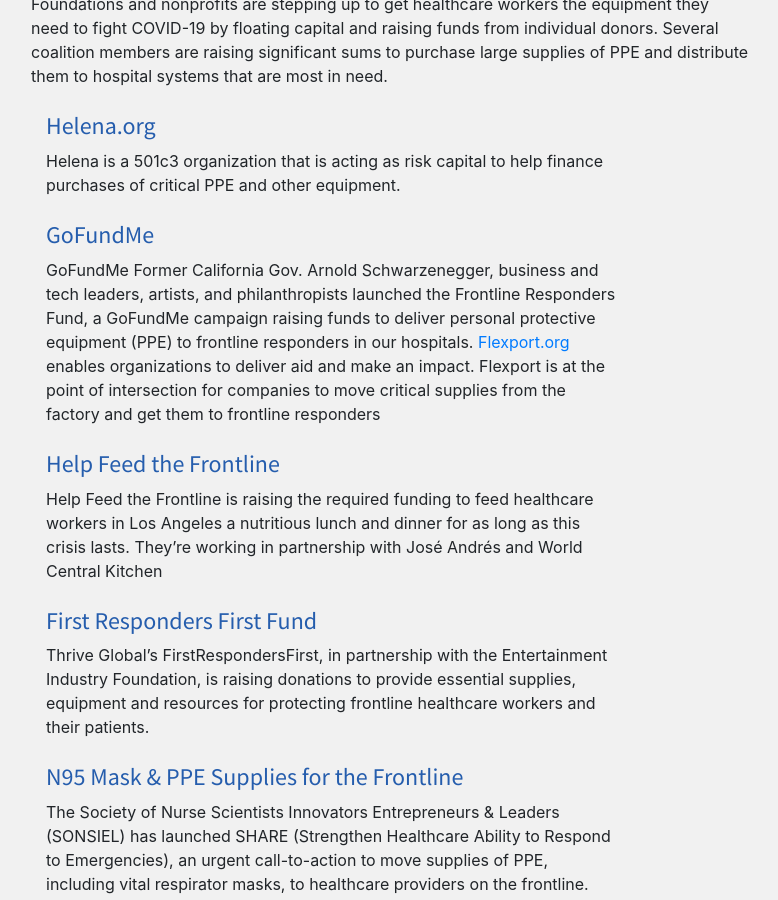
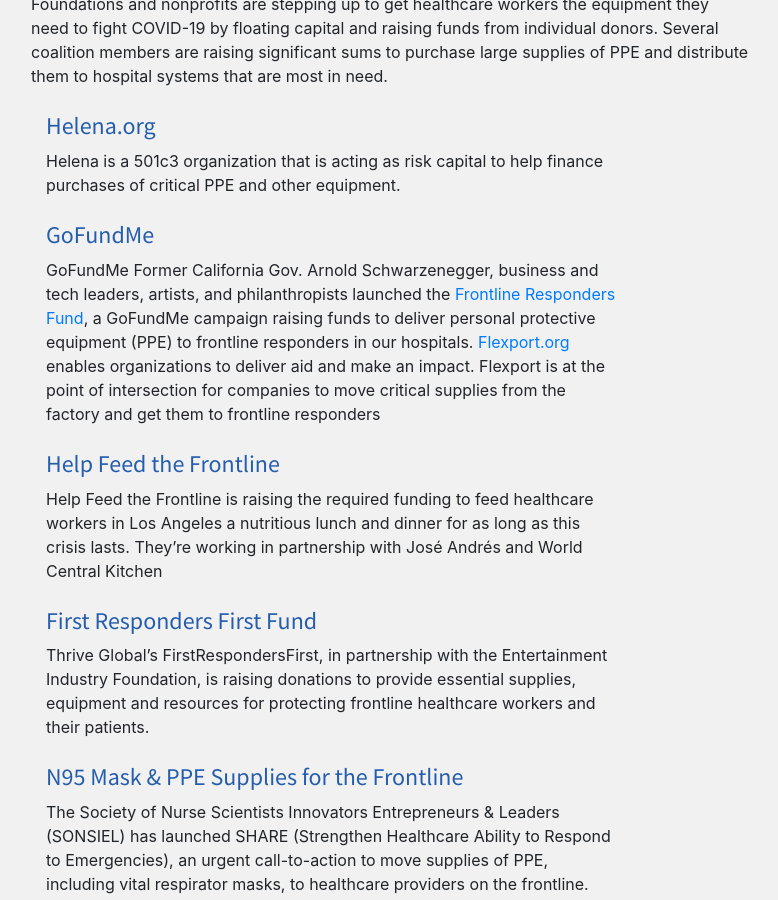
Before and after one commit to jdecaron/c19coalition, a Jekyll site: the page built from pages/index.html, in a window 1280 px wide and 900 px high, scrolled down 5454 px. Shown: the whole window, without its empty margins (249-1027 px from the left). Built offline with Jekyll 4.4.1, drawn with Linux system fonts in a browser that asks for light colours; part of the change alters nothing that is shown.

```diff
--- a/pages/index.html
+++ b/pages/index.html
@@ -253,14 +253,14 @@ permalink: /
 
           <h4><a href="https://www.gofundme.com">GoFundMe</a></h4>
           <p>GoFundMe
-            Former California Gov. Arnold Schwarzenegger, business and tech leaders, artists, and philanthropists launched the Frontline Responders Fund, a GoFundMe campaign raising funds to deliver personal protective equipment (PPE) to frontline responders in our hospitals. <a href="https://flexport.org">Flexport.org</a> enables organizations to deliver aid and make an impact. Flexport is at the point of intersection for companies to move critical supplies from the factory and get them to frontline responders</p>
+          Former California Gov. Arnold Schwarzenegger, business and tech leaders, artists, and philanthropists launched the <a href="https://www.gofundme.com/f/frontlinerespondersfund">Frontline Responders Fund</a>, a GoFundMe campaign raising funds to deliver personal protective equipment (PPE) to frontline responders in our hospitals. <a href="https://flexport.org">Flexport.org</a> enables organizations to deliver aid and make an impact. Flexport is at the point of intersection for companies to move critical supplies from the factory and get them to frontline responders</p>
           <h4><a href="https://charity.gofundme.com/o/en/campaign/help-feed-the-frontline-fighting-covid-19">Help Feed
               the Frontline</a></h4>
           <p>Help Feed the Frontline is raising the required funding to feed healthcare workers in Los Angeles a
             nutritious lunch and dinner for as long as this crisis lasts. They’re working in partnership with José
             Andrés and World Central Kitchen</p>
 
-          <h4><a href="https://thriveglobal.com/categories/first-responders-first/">First Responders First Fund</a></h4>
+          <h4><a href="https://www.gofundme.com/f/frontlinerespondersfund">First Responders First Fund</a></h4>
           <p>Thrive Global’s FirstRespondersFirst, in partnership with the Entertainment Industry Foundation, is raising
             donations to provide essential supplies, equipment and resources for protecting frontline healthcare workers
             and their patients.</p>
```
